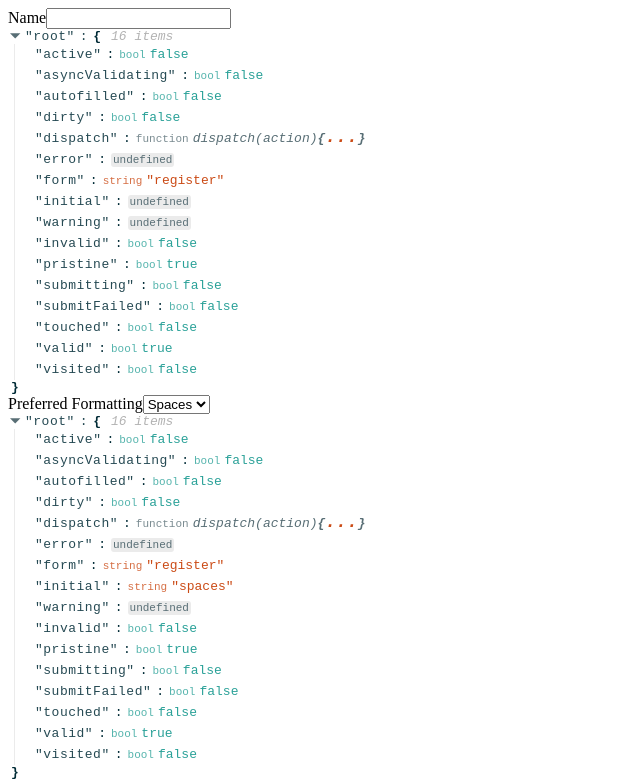
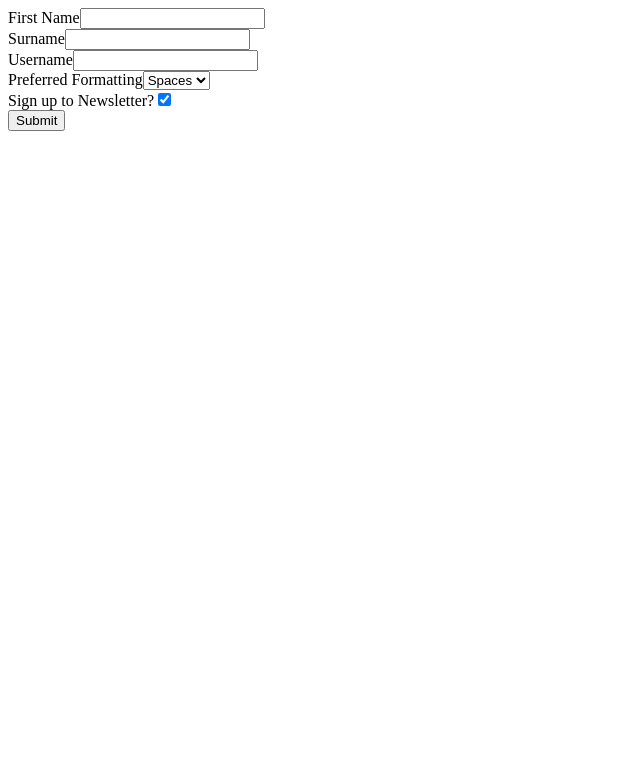
Before and after one commit to murshidazher/redux-form-example, a React (Vite) app: page / in a window 1280 px wide. Shown: the top 781 px of the page, without its empty margins (0-640 px from the left). Built offline with nearby package versions, Linux system fonts and the light colour scheme.

Commit message:
feat(val): add async validation to fields using fn

```diff
--- a/src/components/RegisterForm.js
+++ b/src/components/RegisterForm.js
@@ -1,13 +1,31 @@
 import React, { Component } from "react";
 import { Field, reduxForm } from "redux-form";
 import { customInput, customSelect } from "./fields";
+import { validate } from "../validation";
 
 class RegisterForm extends Component {
   render() {
     const { handleSubmit } = this.props;
     return (
       <form onSubmit={handleSubmit}>
-        <Field name="name" component={customInput} type="text" label="Name" />
+        <Field
+          name="firstname"
+          component={customInput}
+          type="text"
+          label="First Name"
+        />
+        <Field
+          name="surname"
+          component={customInput}
+          type="text"
+          label="Surname"
+        />
+        <Field
+          name="username"
+          component={customInput}
+          type="text"
+          label="Username"
+        />
         <Field
           name="preference"
           component={customSelect}
@@ -26,7 +44,8 @@
 }
 
 RegisterForm = reduxForm({
-  form: "register"
+  form: "register",
+  validate
 })(RegisterForm);
 
 export default RegisterForm;
--- a/src/components/fields/index.js
+++ b/src/components/fields/index.js
@@ -1,12 +1,14 @@
 import React from "react";
-import ReactJson from "react-json-view";
 
 export const customInput = props => {
+  const { label, input, type, meta } = props;
   return (
     <div>
-      <label>{props.label}</label>
-      <input {...props.input} type={props.type} />
-      <ReactJson src={props.meta} />
+      <label>{label}</label>
+      <input {...input} type={type} />
+      {meta.error && meta.touched && (
+        <div style={{ color: "red" }}>{meta.error}</div>
+      )}
     </div>
   );
 };
@@ -19,7 +21,6 @@
         <option value="tabs">Tabs</option>
         <option value="spaces">Spaces</option>
       </select>
-      <ReactJson src={props.meta} />
     </div>
   );
 };
--- /dev/null
+++ b/src/validation/index.js
@@ -0,0 +1,21 @@
+export const validate = values => {
+  const errors = {};
+
+  if (!values.firstname) {
+    errors.firstname = "First name is required";
+  }
+
+  if (!values.surname) {
+    errors.surname = "Surname is required";
+  }
+
+  if (!values.username) {
+    errors.username = "Username is required";
+  } else if (values.username.length < 4) {
+    errors.username = "Username must be at least 4 characters long";
+  } else if (values.username.length > 10) {
+    errors.username = "Username is too long";
+  }
+
+  return errors;
+};
```
